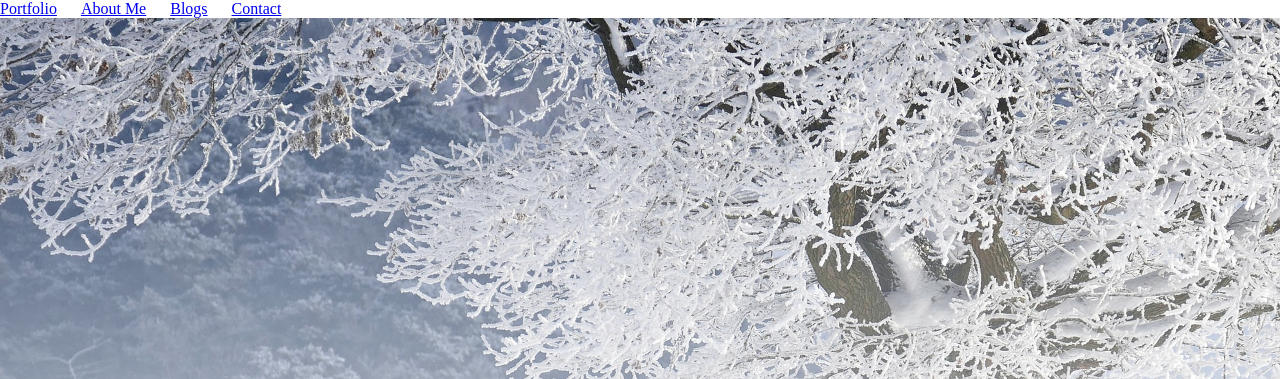
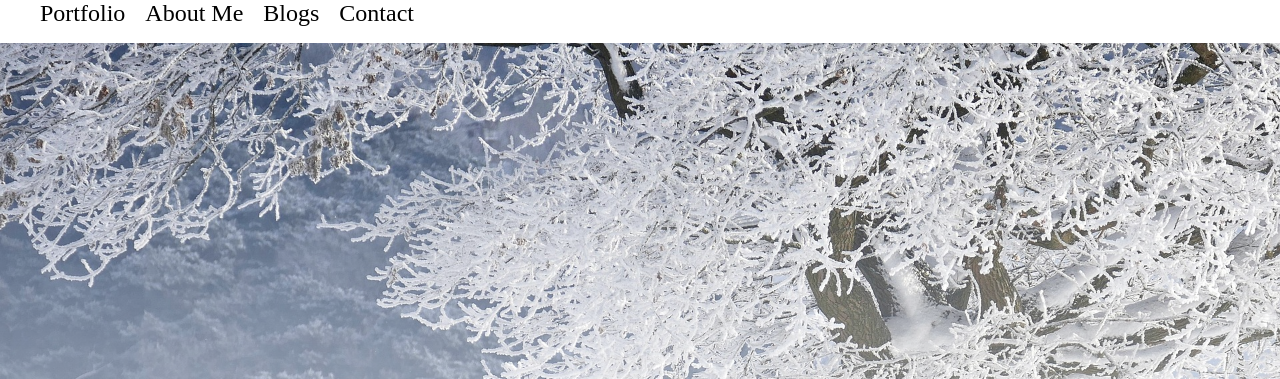
Before and after one commit to LanceSebastian/Portfolio, a plain HTML site: page index.html in a window 1280 px wide. Shown: the top 379 px of the page. Drawn offline with Linux system fonts and the light colour scheme.

Commit message:
update class names for consistency

```diff
--- a/index.html
+++ b/index.html
@@ -7,11 +7,11 @@
         <script src="https://kit.fontawesome.com/2d792f3032.js" crossorigin="anonymous"></script>
     </head>
     <body>
-        <ul class = "nav-bar">
-            <li><a href="#home">Portfolio</a></li>
-            <li><a href="#about">About Me</a></li>
-            <li><a href="#projects">Blogs</a></li>
-            <li><a href="#contact">Contact</a></li>
+        <ul class = "navBar">
+            <li class = "navItem grow"><a href="#home">Portfolio</a></li>
+            <li class = "navItem grow"><a href="#about">About Me</a></li>
+            <li class = "navItem grow"><a href="#projects">Blogs</a></li>
+            <li class = "navItem grow"><a href="#contact">Contact</a></li>
         </ul>
         <img class = "banner" src = "./src/winter.jpg" alt = "Winter Image by Gabi from Pixabay"/>
         <div class = "header" >
@@ -31,14 +31,14 @@
             </a>
         </div>
 
-        <div class = "squeeze brief-summary">
+        <div class = "squeeze briefSummary">
             <h2>Brief Summary</h2>
             <p>
                 I'm a web developer with a passion for creating beautiful and functional websites. I have experience in HTML, CSS, and JavaScript, and I'm always eager to learn new technologies and improve my skills.
             </p>
         </div>
 
-        <div class = "squeeze ">
+        <div class = "squeeze">
             <h2>Projects</h2>
             <ul class = "projects" >
                 <li class = "projectItem">
--- a/src/styles.css
+++ b/src/styles.css
@@ -24,9 +24,20 @@ p {
     padding: 0;
 }
 
-.nav-bar li {
+.navItem {
     display: inline;
-    margin-right: 20px;
+    margin-right: 16px;
+    font: 2em;
+}
+
+.navItem a {
+    text-decoration: none;
+    color: black;
+    font-size: 1.5em;
+}
+
+.headerContainer {
+    position: relative;
 }
 
 .banner {
```
